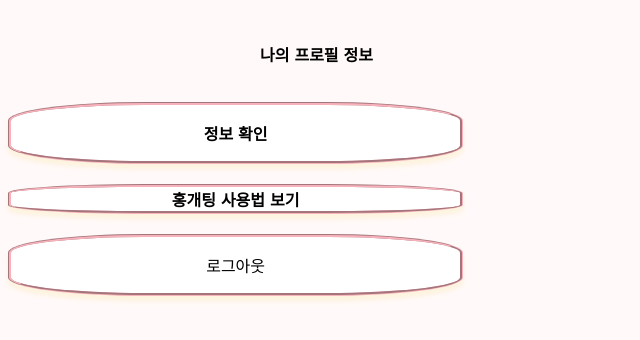
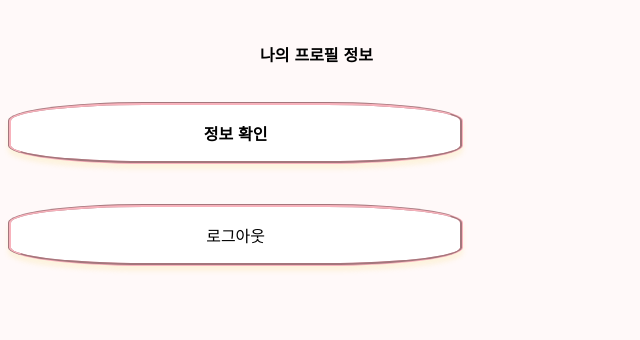
Before and after one commit to redcedar1/meetin, a Django app: page /menu/ in a window 1280 px wide. Shown: the part 30-370 px from the top of the page, without its empty margins (0-640 px from the left). Run offline with Django 5.2, Linux system fonts and the light colour scheme.

Commit message:
menu template changed

```diff
--- a/meetin/mysite/templates/menu.html
+++ b/meetin/mysite/templates/menu.html
@@ -16,9 +16,6 @@
           <p>
             <strong>정보 확인</strong>
           </p>
-        </div>
-        <div class="box3" onclick="gogo()">
-          <strong>홍개팅 사용법 보기</strong>
         </div>
         <div class="box4" onclick="logout()">
           <p>로그아웃</p>
```
